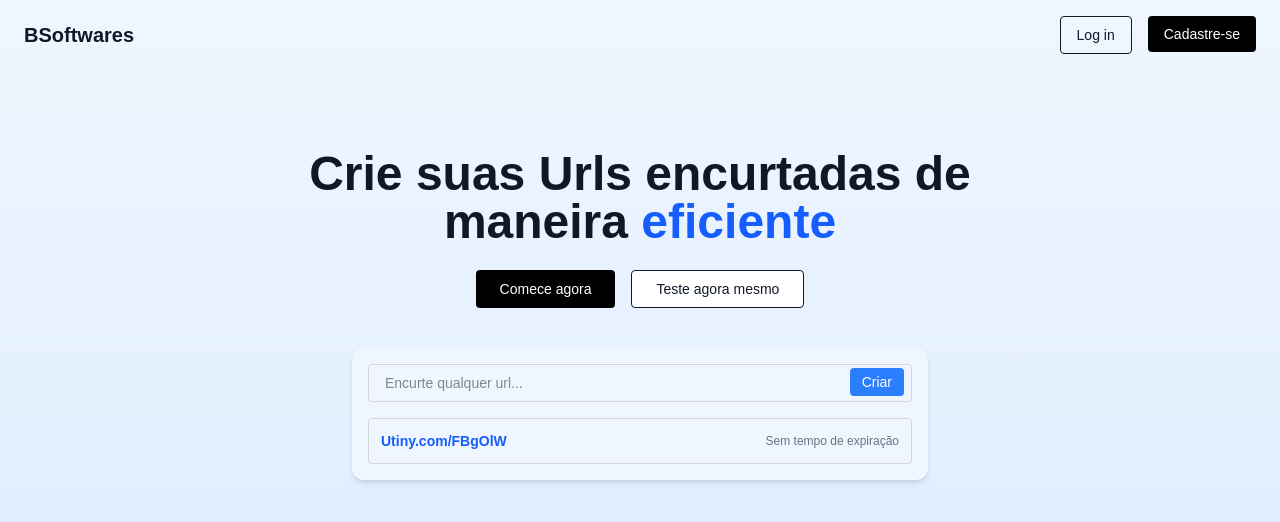
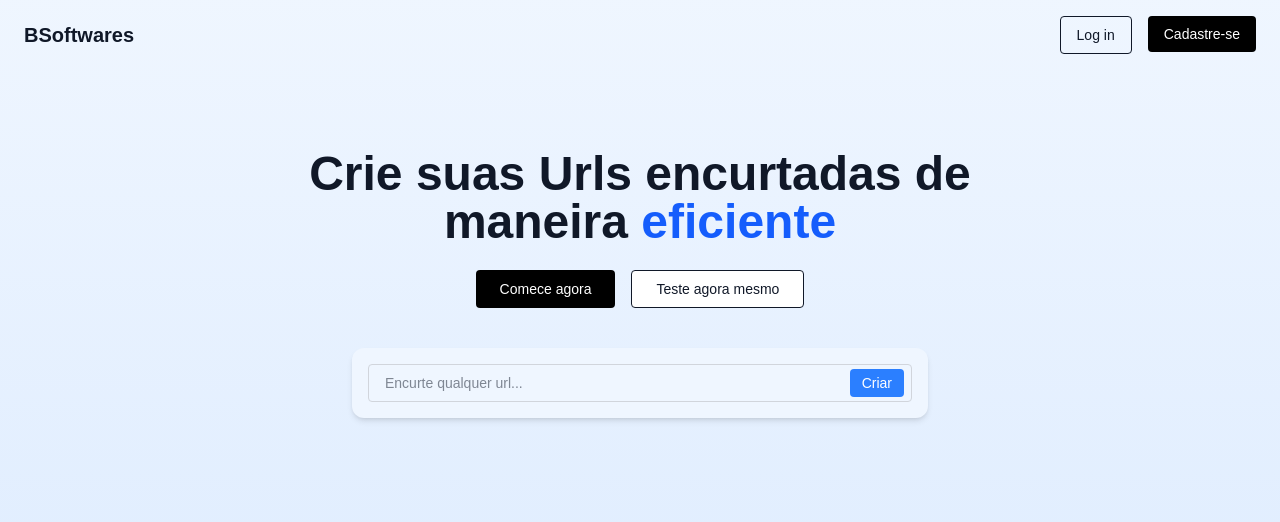
Before and after one commit to brenohsilva/shortener-frontend, a Next.js app: page /home in a window 1280 px wide. Shown: the top 522 px of the page. Built offline with nearby package versions, Linux system fonts and the light colour scheme.

Commit message:
:sparkles: create url without authentication

```diff
--- a/src/app/home/page.tsx
+++ b/src/app/home/page.tsx
@@ -1,80 +1,44 @@
 "use client";
-import { createUrl } from "@/server-actions/urlServices";
-import { useState } from "react";
-import { UrlData } from "../types/urlData";
-import { useEffect } from "react";
+import { createUrl } from "@/server-actions/urlActions";
+import { useActionState, useEffect, useState } from "react";
+
 import Link from "next/link";
 
-const defaultUrlData: UrlData = {
-  id: 0,
-  users_id: null,
-  workspaces_id: null,
-  short_code: "",
-  origin_url: "",
-  shorten_url: "Utiny.com/FBgOlW",
-  comments: null,
-  created_at: "",
-  update_at: "",
-  deleted_at: null,
-  expires_at: "",
+export default function Home() {
+  const [state, action, pending] = useActionState(createUrl, null);
+  const [minutesLeft, setMinutesLeft] = useState<number | null>(null);
+
+  const calculateMinutesLeft = (expiresAt: string | null) => {
+    if (!expiresAt) return null;
+    const expires = new Date(expiresAt).getTime();
+    const now = new Date().getTime();
+    const diff = expires - now;
+    return Math.max(Math.floor(diff / 1000 / 60), 0);
   };
 
-export default function Home() {
-  const [url, setUrl] = useState<UrlData>(defaultUrlData);
-  const [inputUrl, setInputUrl] = useState("");
-  const [minutesLeft, setMinutesLeft] = useState<number | null>(null);
+  useEffect(() => {
+    if (!state?.expires_at) return;
 
-  useEffect(() => {
-    const updateTimeLeft = () => {
-      if (!url.expires_at) {
-        setMinutesLeft(null);
-        return;
-      }
+    setMinutesLeft(calculateMinutesLeft(state.expires_at));
 
-      const expiresAt = new Date(url.expires_at).getTime();
-      const now = new Date().getTime();
-      const diff = expiresAt - now;
-
-      const minutes = Math.max(Math.floor(diff / 1000 / 60), 0);
-      setMinutesLeft(minutes);
-    };
-
-    updateTimeLeft();
-    const interval = setInterval(updateTimeLeft, 10000);
+    const interval = setInterval(() => {
+      setMinutesLeft(calculateMinutesLeft(state.expires_at));
+    }, 30_000);
 
     return () => clearInterval(interval);
-  }, [url.expires_at]);
-
-  const createUrls = async (url: string) => {
-    try {
-      const response = await createUrl(url);
-      if (response) {
-        console.log("URL created successfully:", response);
-        setUrl(response);
-        setInputUrl("");
-      } else {
-        console.error("Failed to create URL");
-      }
-    } catch (error) {
-      console.error("Error creating URL:", error);
-    }
-  };
+  }, [state?.expires_at]);
 
   return (
     <div className="min-h-screen bg-gradient-to-b from-blue-50 to-blue-100 text-gray-900">
       {/* Header */}
       <header className="flex items-center justify-between px-6 py-4">
         <div className="text-xl font-bold">BSoftwares</div>
-        {/* <nav className="hidden md:flex gap-6 text-sm font-medium">
-          <a href="#">Product</a>
-          <a href="#">Solutions</a>
-          <a href="#">Resources</a>
-          <a href="#">Enterprise</a>
-          <a href="#">Pricing</a>
-        </nav> */}
+
         <div className="flex gap-4">
           <Link href="/auth/login">
-            <button className="px-4 py-2 text-sm rounded border cursor-pointer">Log in</button>
+            <button className="px-4 py-2 text-sm rounded border cursor-pointer">
+              Log in
+            </button>
           </Link>
           <Link href="/auth/register">
             <button className="px-4 py-2 text-sm rounded bg-black text-white cursor-pointer">
@@ -102,48 +66,53 @@ export default function Home() {
         </div>
 
         {/* Input de encurtador */}
-        <div className="relative mt-10 bg-blue-50 p-4 rounded-xl shadow-md w-full max-w-xl">
+        <form
+          action={action}
+          className="relative mt-10 bg-blue-50 p-4 rounded-xl shadow-md w-full max-w-xl"
+        >
           <input
-            value={inputUrl}
-            onChange={(e) => setInputUrl(e.target.value)}
+            name="origin_url"
             type="text"
             placeholder="Encurte qualquer url..."
             className="w-full px-4 py-2 border border-gray-300 rounded text-sm"
           />
           <button
-            onClick={() => createUrls(inputUrl)}
-            className="absolute cursor-pointer right-6 top-5 bg-blue-500 text-white px-3 py-1 rounded text-sm"
+            disabled={pending}
+            type="submit"
+            className="absolute cursor-pointer right-6 top-[21px] bg-blue-500 text-white px-3 py-1 rounded text-sm"
           >
-            Criar
+            {pending ? "Criando..." : "Criar"}
           </button>
 
           {/* Resultado simulado */}
-          <div className="mt-4 flex items-center border border-gray-300 justify-between bg-blue-50 p-3 rounded">
-            <div className="flex flex-col justify-start">
+          {state?.shorten_url && (
+            <div className="mt-6 flex items-center border border-gray-300 justify-between bg-blue-50 p-3 rounded max-w-xl w-full">
+              <div className="flex flex-col justify-start text-left">
                 <a
-                href={url.shorten_url}
+                  href={state.shorten_url}
                   target="_blank"
                   rel="noopener noreferrer"
-                className="text-sm font-semibold text-start text-blue-600 hover:underline"
+                  className="text-sm font-semibold text-blue-600 hover:underline"
                 >
-                {url.shorten_url}
+                  {state.shorten_url}
                 </a>
                 <a
-                href={url.origin_url}
+                  href={state.origin_url}
                   target="_blank"
                   rel="noopener noreferrer"
                   className="text-sm text-gray-500 hover:underline"
                 >
-                {url.origin_url}
+                  {state.origin_url}
                 </a>
               </div>
-            <div className="text-xs text-gray-500">
+              <div className="text-xs text-gray-500 text-right">
                 {minutesLeft !== null
                   ? `Expira em ${minutesLeft} minutos`
                   : "Sem tempo de expiração"}
               </div>
             </div>
-        </div>
+          )}
+        </form>
       </main>
     </div>
   );
--- /dev/null
+++ b/src/app/schemas/urlSchema.ts
@@ -0,0 +1,7 @@
+import { z } from "zod";
+
+export const createUrlSchema = z.object({
+  origin_url: z.string(),
+});
+
+export type CreateUrlFormData = z.infer<typeof createUrlSchema>;
--- /dev/null
+++ b/src/server-actions/urlActions.ts
@@ -0,0 +1,44 @@
+"use server";
+
+import { createUrlSchema } from "@/app/schemas/urlSchema";
+import apiClient from "./apiClient";
+
+export const getClientUrls = async () => {
+  const response = await apiClient.get("/urls");
+  return response.data;
+};
+
+export async function createUrl(state: any, formData: FormData) {
+  const validationResult = createUrlSchema.safeParse({
+    origin_url: formData.get("origin_url"),
+  });
+  if (!validationResult.success) {
+    return {
+      error: validationResult.error.flatten().fieldErrors,
+    };
+  }
+  try {
+    const response = await fetch("http://localhost:4000/api/urls", {
+      method: "POST",
+      headers: {
+        "Content-Type": "application/json",
+      },
+      body: JSON.stringify(validationResult.data),
+    });
+
+    if (!response.ok) {
+        console.log(response)
+        throw new Error("Failed to register");
+      }
+
+      return await response.json();
+
+  } catch (error) {
+    console.error("Error:", error);
+    return {
+      error: {
+        global: "An error occurred while creating url. Please try again.",
+      },
+    };
+  }
+}
--- a/src/server-actions/urlServices.ts
+++ /dev/null
@@ -1,11 +0,0 @@
-import apiClient from "./apiClient";
-
-export const getClientUrls = async () => {
-    const response = (await apiClient.get("/urls"));
-    return response.data;
-}
-
-export const createUrl = async (url: string) => {
-    const response = (await apiClient.post("/urls", { origin_url: url }));
-    return response.data;
-}
--- a/src/server-actions/userActions.ts
+++ b/src/server-actions/userActions.ts
@@ -55,7 +55,6 @@ export async function login(state: any, formData: FormData) {
   }
   let token = "";
   try {
-
     const response = await fetch("http://localhost:4000/auth/login", {
       method: "POST",
       headers: {
```
Lines whose indentation alone changed are shown as unchanged.
